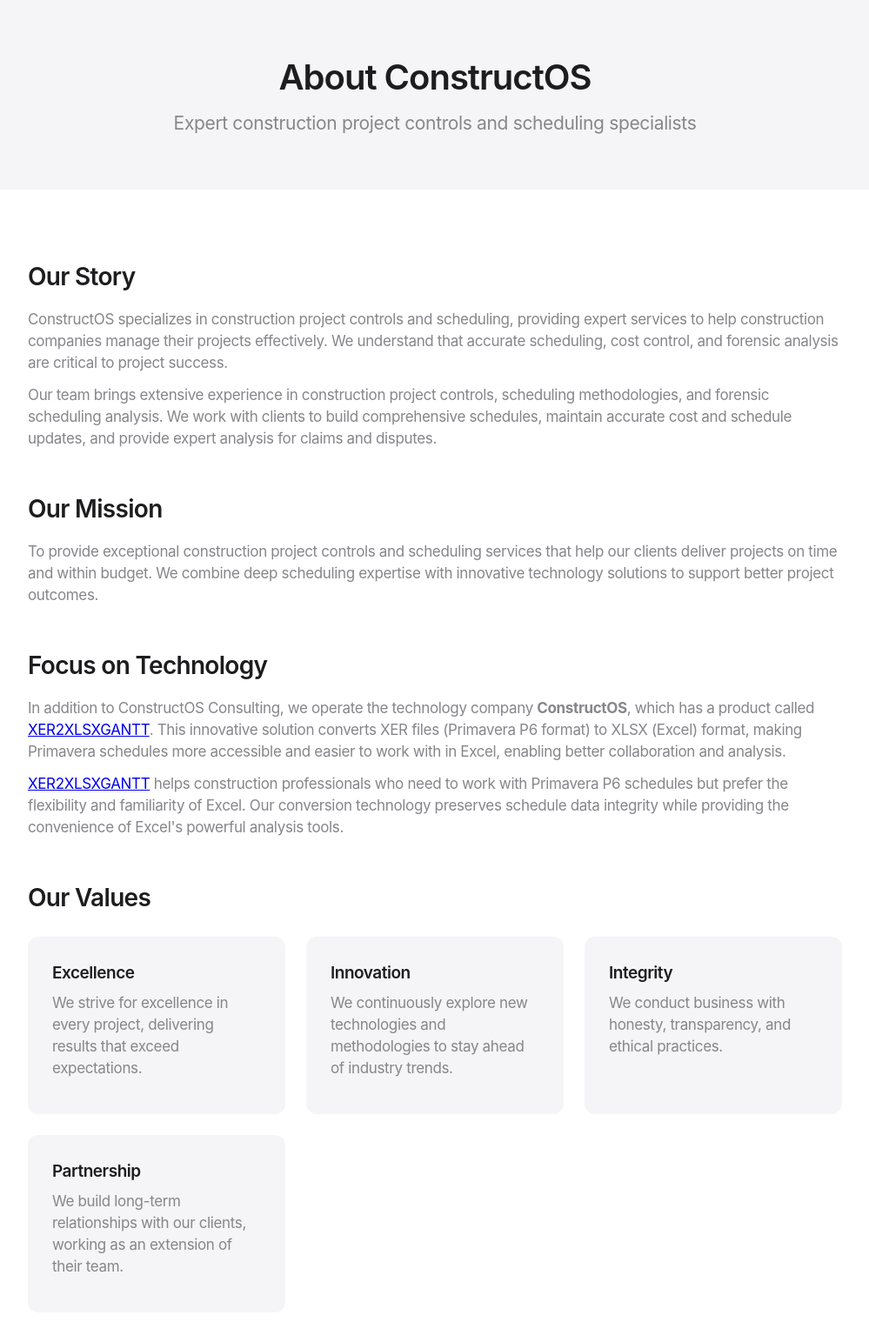
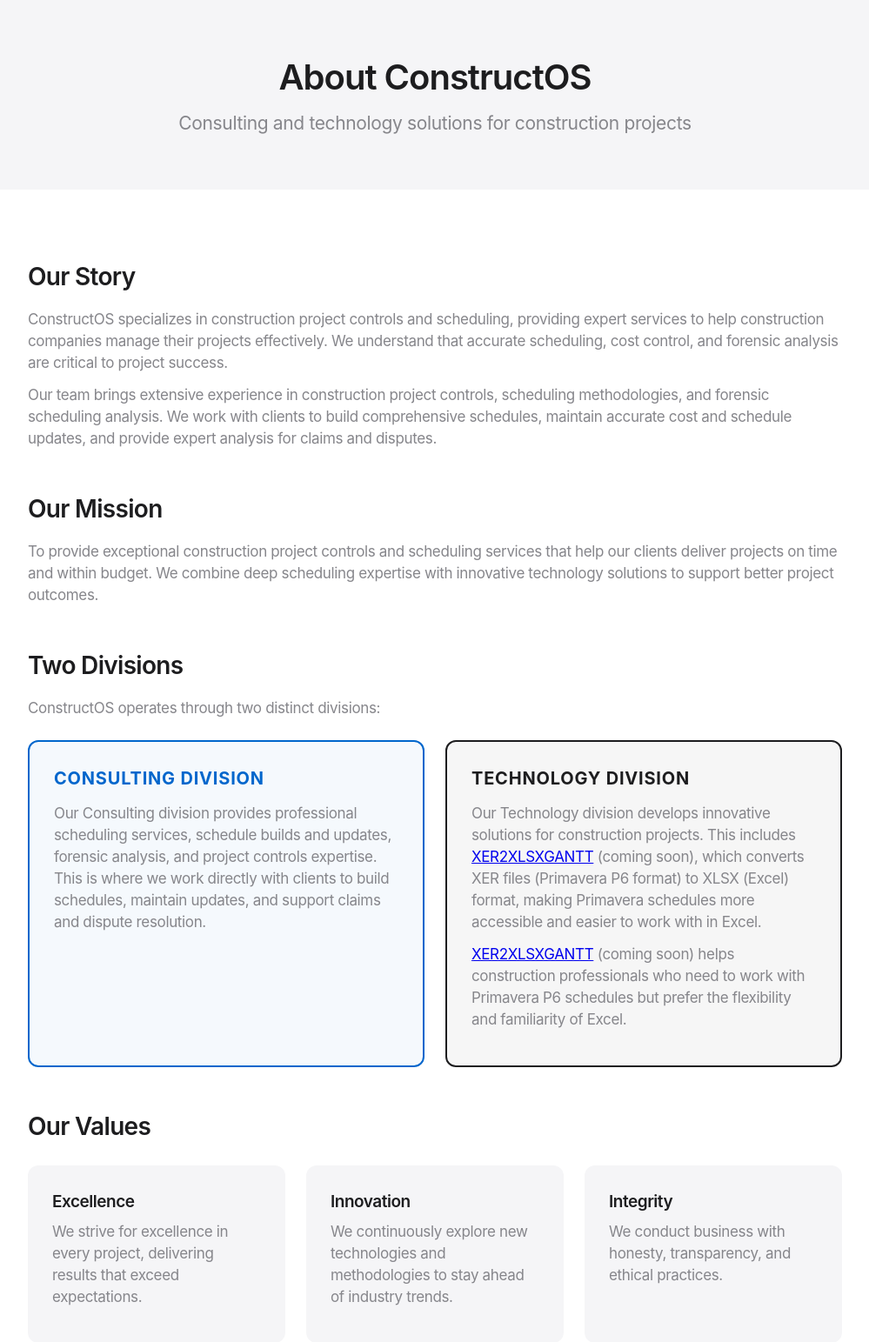
Before and after one commit to argishtib/ConstructOS-consulting, a Flask app: page /about in a window 1280 px wide. Shown: the part 45-1588 px from the top of the page at 87% size, without its empty margins (140-1139 px from the left). Run offline with Flask 3, Linux system fonts and the light colour scheme.

Commit message:
text edits distinguishing the two businesses

```diff
--- a/contact.html
+++ b/contact.html
@@ -23,7 +23,7 @@
                     <li class="dropdown">
                         <a href="#" class="dropdown-toggle">Technology <span class="dropdown-arrow">▼</span></a>
                         <ul class="dropdown-menu">
-                            <li><a href="https://www.xer2xlsxgantt.com" target="_blank">XER2XLSXGANTT</a></li>
+                            <li><a href="https://www.xer2xlsxgantt.com" target="_blank">XER2XLSXGANTT (Coming Soon)</a></li>
                         </ul>
                     </li>
                     <li><a href="contact.html" class="active">Contact</a></li>
@@ -50,7 +50,7 @@
                 <div class="contact-wrapper">
                     <div class="contact-info">
                         <h2>Let's Start a Conversation</h2>
-                        <p>Whether you need construction project controls and scheduling services, forensic scheduling analysis, or XER2XLSXGANTT conversion technology, we're here to help. Reach out to us using any of the methods below, or fill out the contact form.</p>
+                        <p>Whether you need construction project controls and scheduling services, forensic scheduling analysis, or XER2XLSXGANTT (coming soon) conversion technology, we're here to help. Reach out to us using any of the methods below, or fill out the contact form.</p>
 
                         <div class="contact-details">
                             <div class="contact-item">
@@ -105,7 +105,7 @@
                                     <option value="time-impact-analysis">Time Impact Analysis</option>
                                     <option value="window-analysis">Window Analysis</option>
                                     <option value="reporting">Reporting</option>
-                                    <option value="xer2xlsxgantt">XER2XLSXGANTT Conversion</option>
+                                    <option value="xer2xlsxgantt">XER2XLSXGANTT Conversion (Coming Soon)</option>
                                     <option value="other">Other</option>
                                 </select>
                             </div>
--- a/docs/contact.html
+++ b/docs/contact.html
@@ -25,7 +25,7 @@
                     <li class="dropdown">
                         <a href="#" class="dropdown-toggle">Technology <span class="dropdown-arrow">▼</span></a>
                         <ul class="dropdown-menu">
-                            <li><a href="https://www.xer2xlsxgantt.com" target="_blank">XER2XLSXGANTT</a></li>
+                            <li><a href="https://www.xer2xlsxgantt.com" target="_blank">XER2XLSXGANTT (Coming Soon)</a></li>
                         </ul>
                     </li>
                     <li><a href="contact.html" class="active">Contact</a></li>
@@ -52,7 +52,7 @@
                 <div class="contact-wrapper">
                     <div class="contact-info">
                         <h2>Let's Start a Conversation</h2>
-                        <p>Whether you need construction project controls and scheduling services, forensic scheduling analysis, or XER2XLSXGANTT conversion technology, we're here to help. Reach out to us using any of the methods below, or fill out the contact form.</p>
+                        <p>Whether you need construction project controls and scheduling services, forensic scheduling analysis, or XER2XLSXGANTT (coming soon) conversion technology, we're here to help. Reach out to us using any of the methods below, or fill out the contact form.</p>
 
                         <div class="service-areas-info">
                             <h3>Service Areas</h3>
@@ -113,7 +113,7 @@
                                     <option value="time-impact-analysis">Time Impact Analysis</option>
                                     <option value="window-analysis">Window Analysis</option>
                                     <option value="reporting">Reporting</option>
-                                    <option value="xer2xlsxgantt">XER2XLSXGANTT Conversion</option>
+                                    <option value="xer2xlsxgantt">XER2XLSXGANTT Conversion (Coming Soon)</option>
                                     <option value="other">Other</option>
                                 </select>
                             </div>
--- a/docs/services.html
+++ b/docs/services.html
@@ -25,7 +25,7 @@
                     <li class="dropdown">
                         <a href="#" class="dropdown-toggle">Technology <span class="dropdown-arrow">▼</span></a>
                         <ul class="dropdown-menu">
-                            <li><a href="https://www.xer2xlsxgantt.com" target="_blank">XER2XLSXGANTT</a></li>
+                            <li><a href="https://www.xer2xlsxgantt.com" target="_blank">XER2XLSXGANTT (Coming Soon)</a></li>
                         </ul>
                     </li>
                     <li><a href="contact.html">Contact</a></li>
@@ -100,7 +100,7 @@
                 </div>
 
                 <div class="services-category">
-                    <h2>Technology Solutions - XER2XLSXGANTT</h2>
+                    <h2>Technology Solutions - XER2XLSXGANTT (Coming Soon)</h2>
                     <div class="services-grid">
                         <div class="service-card">
                             <div class="service-icon">💻</div>
@@ -125,7 +125,7 @@
         <section class="cta-section">
             <div class="container">
                 <h2>Ready to Improve Your Project Controls?</h2>
-                <p>Contact us today to discuss your scheduling and project controls needs, or learn more about XER2XLSXGANTT conversion services.</p>
+                <p>Contact us today to discuss your scheduling and project controls needs, or learn more about XER2XLSXGANTT (coming soon) conversion services.</p>
                 <a href="contact.html" class="btn btn-primary">Contact Us</a>
             </div>
         </section>
--- a/services.html
+++ b/services.html
@@ -23,7 +23,7 @@
                     <li class="dropdown">
                         <a href="#" class="dropdown-toggle">Technology <span class="dropdown-arrow">▼</span></a>
                         <ul class="dropdown-menu">
-                            <li><a href="https://www.xer2xlsxgantt.com" target="_blank">XER2XLSXGANTT</a></li>
+                            <li><a href="https://www.xer2xlsxgantt.com" target="_blank">XER2XLSXGANTT (Coming Soon)</a></li>
                         </ul>
                     </li>
                     <li><a href="contact.html">Contact</a></li>
@@ -98,7 +98,7 @@
                 </div>
 
                 <div class="services-category">
-                    <h2>Technology Solutions - XER2XLSXGANTT</h2>
+                    <h2>Technology Solutions - XER2XLSXGANTT (Coming Soon)</h2>
                     <div class="services-grid">
                         <div class="service-card">
                             <div class="service-icon">💻</div>
@@ -123,7 +123,7 @@
         <section class="cta-section">
             <div class="container">
                 <h2>Ready to Improve Your Project Controls?</h2>
-                <p>Contact us today to discuss your scheduling and project controls needs, or learn more about XER2XLSXGANTT conversion services.</p>
+                <p>Contact us today to discuss your scheduling and project controls needs, or learn more about XER2XLSXGANTT (coming soon) conversion services.</p>
                 <a href="contact.html" class="btn btn-primary">Contact Us</a>
             </div>
         </section>
--- a/static/css/styles.css
+++ b/static/css/styles.css
@@ -723,6 +806,51 @@
     color: var(--text-secondary);
     margin-bottom: 12px;
     line-height: 1.47059;
+}
+
+.about-divisions-intro {
+    margin-bottom: 24px !important;
+}
+
+.divisions-grid {
+    display: grid;
+    grid-template-columns: repeat(auto-fit, minmax(280px, 1fr));
+    gap: 24px;
+    margin-top: 16px;
+}
+
+.division-card {
+    padding: 28px;
+    border-radius: 12px;
+    border: 2px solid var(--border-light);
+    background: var(--bg-white);
+}
+
+.division-card h3 {
+    font-size: 20px;
+    font-weight: 700;
+    letter-spacing: 0.04em;
+    text-transform: uppercase;
+    margin-bottom: 12px;
+    color: var(--text-primary);
+}
+
+.division-consulting {
+    border-color: var(--link-blue);
+    background: rgba(0, 102, 204, 0.04);
+}
+
+.division-consulting h3 {
+    color: var(--link-blue);
+}
+
+.division-technology {
+    border-color: #1d1d1f;
+    background: rgba(29, 29, 31, 0.04);
+}
+
+.division-technology h3 {
+    color: #1d1d1f;
 }
 
 .values-grid {
--- a/templates/about.html
+++ b/templates/about.html
@@ -6,7 +6,7 @@
 <section class="page-header">
     <div class="container">
         <h1>About ConstructOS</h1>
-        <p>Expert construction project controls and scheduling specialists</p>
+        <p>Consulting and technology solutions for construction projects</p>
     </div>
 </section>
 
@@ -24,9 +24,19 @@
         </div>
 
         <div class="about-section">
-            <h2>Focus on Technology</h2>
-            <p>In addition to ConstructOS Consulting, we operate the technology company <strong>ConstructOS</strong>, which has a product called <a href="https://www.xer2xlsxgantt.com" target="_blank" rel="noopener noreferrer">XER2XLSXGANTT</a>. This innovative solution converts XER files (Primavera P6 format) to XLSX (Excel) format, making Primavera schedules more accessible and easier to work with in Excel, enabling better collaboration and analysis.</p>
-            <p><a href="https://www.xer2xlsxgantt.com" target="_blank" rel="noopener noreferrer">XER2XLSXGANTT</a> helps construction professionals who need to work with Primavera P6 schedules but prefer the flexibility and familiarity of Excel. Our conversion technology preserves schedule data integrity while providing the convenience of Excel's powerful analysis tools.</p>
+            <h2>Two Divisions</h2>
+            <p class="about-divisions-intro">ConstructOS operates through two distinct divisions:</p>
+            <div class="divisions-grid">
+                <div class="division-card division-consulting">
+                    <h3>Consulting Division</h3>
+                    <p>Our Consulting division provides professional scheduling services, schedule builds and updates, forensic analysis, and project controls expertise. This is where we work directly with clients to build schedules, maintain updates, and support claims and dispute resolution.</p>
+                </div>
+                <div class="division-card division-technology">
+                    <h3>Technology Division</h3>
+                    <p>Our Technology division develops innovative solutions for construction projects. This includes <a href="https://www.xer2xlsxgantt.com" target="_blank" rel="noopener noreferrer">XER2XLSXGANTT</a> (coming soon), which converts XER files (Primavera P6 format) to XLSX (Excel) format, making Primavera schedules more accessible and easier to work with in Excel.</p>
+                    <p><a href="https://www.xer2xlsxgantt.com" target="_blank" rel="noopener noreferrer">XER2XLSXGANTT</a> (coming soon) helps construction professionals who need to work with Primavera P6 schedules but prefer the flexibility and familiarity of Excel.</p>
+                </div>
+            </div>
         </div>
 
         <div class="about-section">
@@ -64,7 +74,7 @@
                 <li>Proven experience in forensic scheduling and claims analysis</li>
                 <li>Accurate schedule builds and cost integration</li>
                 <li>Comprehensive reporting and analysis capabilities</li>
-                <li>Innovative technology solutions through XER2XLSXGANTT</li>
+                <li>Innovative technology solutions through XER2XLSXGANTT (coming soon)</li>
                 <li>Local presence in LA, Orange, and Ventura Counties</li>
                 <li>Remote services available nationwide</li>
                 <li>Dedicated support throughout your project lifecycle</li>
--- a/templates/base.html
+++ b/templates/base.html
@@ -6,7 +6,7 @@
     <link rel="icon" type="image/svg+xml" href="{{ url_for('static', filename='images/logo.svg') }}?v=1">
     <link rel="alternate icon" type="image/x-icon" href="/favicon.ico?v=1">
     <link rel="shortcut icon" href="{{ url_for('static', filename='images/logo.svg') }}?v=1">
-    <title>{% block title %}ConstructOS - Construction Project Controls & Scheduling{% endblock %}</title>
+    <title>{% block title %}ConstructOS - Consulting & Technology for Construction{% endblock %}</title>
     <link rel="stylesheet" href="{{ url_for('static', filename='css/styles.css') }}">
 </head>
 <body>
@@ -26,7 +26,7 @@
                     <li class="dropdown">
                         <a href="#" class="dropdown-toggle {% if active_page == 'technology' %}active{% endif %}">Technology <span class="dropdown-arrow">▼</span></a>
                         <ul class="dropdown-menu">
-                            <li><a href="https://www.xer2xlsxgantt.com" target="_blank">XER2XLSXGANTT</a></li>
+                            <li><a href="https://www.xer2xlsxgantt.com" target="_blank">XER2XLSXGANTT (Coming Soon)</a></li>
                         </ul>
                     </li>
                     <li><a href="{{ url_for('contact') }}" {% if active_page == 'contact' %}class="active"{% endif %}>Contact</a></li>
--- a/templates/contact.html
+++ b/templates/contact.html
@@ -15,7 +15,7 @@
         <div class="contact-wrapper">
             <div class="contact-info">
                 <h2>Let's Start a Conversation</h2>
-                <p>Whether you need construction project controls and scheduling services, forensic scheduling analysis, or XER2XLSXGANTT conversion technology, we're here to help. Reach out to us using any of the methods below, or fill out the contact form.</p>
+                <p>Whether you need construction project controls and scheduling services, forensic scheduling analysis, or XER2XLSXGANTT (coming soon) conversion technology, we're here to help. Reach out to us using any of the methods below, or fill out the contact form.</p>
 
                 <div class="service-areas-info">
                     <h3>Service Areas</h3>
@@ -76,7 +76,7 @@
                             <option value="time-impact-analysis">Time Impact Analysis</option>
                             <option value="window-analysis">Window Analysis</option>
                             <option value="reporting">Reporting</option>
-                            <option value="xer2xlsxgantt">XER2XLSXGANTT Conversion</option>
+                            <option value="xer2xlsxgantt">XER2XLSXGANTT Conversion (Coming Soon)</option>
                             <option value="other">Other</option>
                         </select>
                     </div>
--- a/templates/services.html
+++ b/templates/services.html
@@ -63,7 +63,7 @@
         </div>
 
         <div class="services-category">
-            <h2>Technology Solutions - XER2XLSXGANTT</h2>
+            <h2>Technology Solutions - XER2XLSXGANTT (Coming Soon)</h2>
             <div class="services-grid">
                 <div class="service-card">
                     <div class="service-icon">💻</div>
@@ -88,7 +88,7 @@
 <section class="cta-section">
     <div class="container">
         <h2>Ready to Improve Your Project Controls?</h2>
-        <p>Contact us today to discuss your scheduling and project controls needs, or learn more about XER2XLSXGANTT conversion services.</p>
+        <p>Contact us today to discuss your scheduling and project controls needs, or learn more about XER2XLSXGANTT (coming soon) conversion services.</p>
         <a href="{{ url_for('contact') }}" class="btn btn-primary">Contact Us</a>
     </div>
 </section>
```
Also changed, not shown: other parts of static/css/styles.css (+85 -2 lines), about.html (+16 -6 lines), docs/about.html (+16 -6 lines), docs/index.html (+21 -6 lines), index.html (+16 -5 lines), templates/index.html (+20 -5 lines), README.md.
